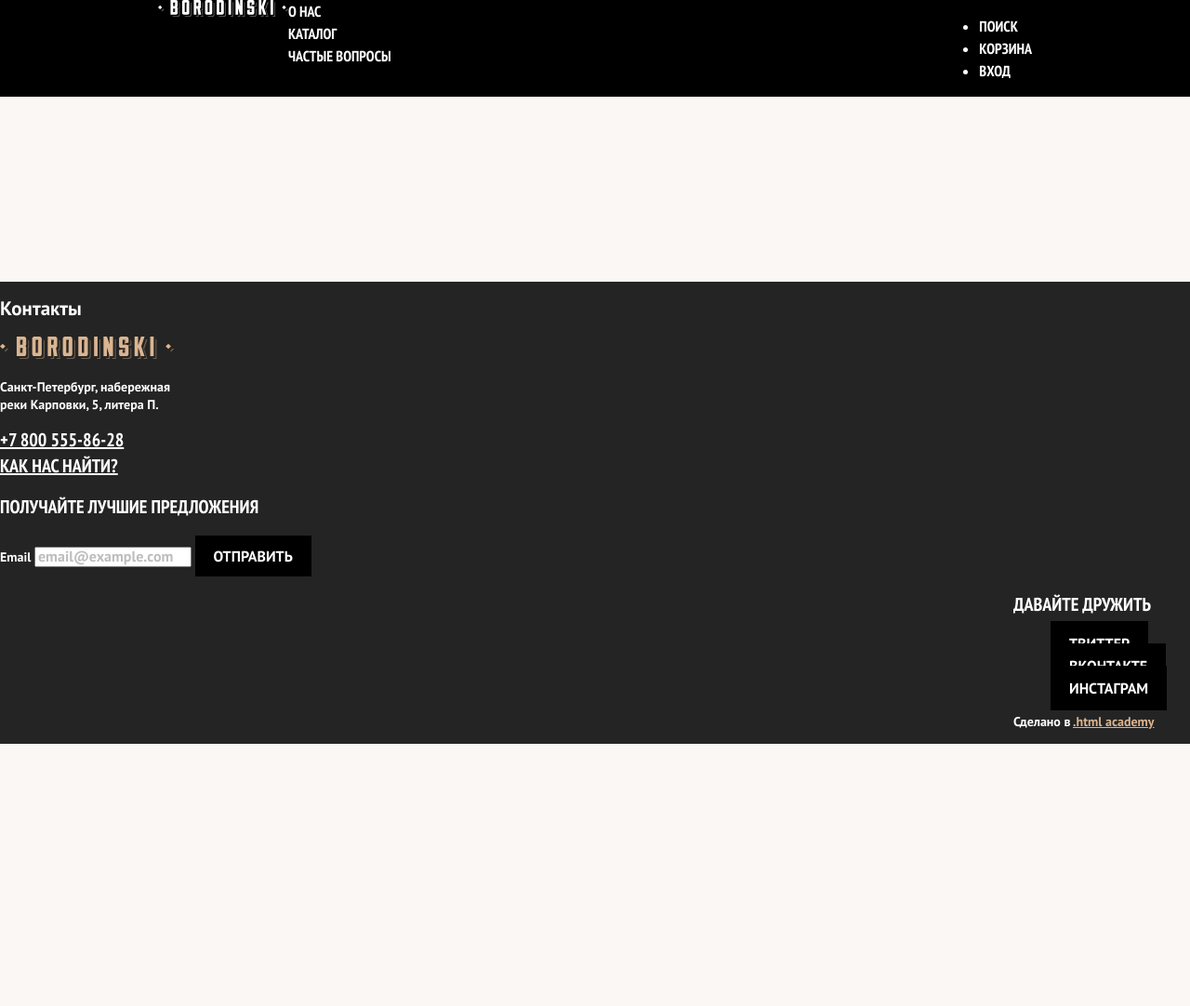
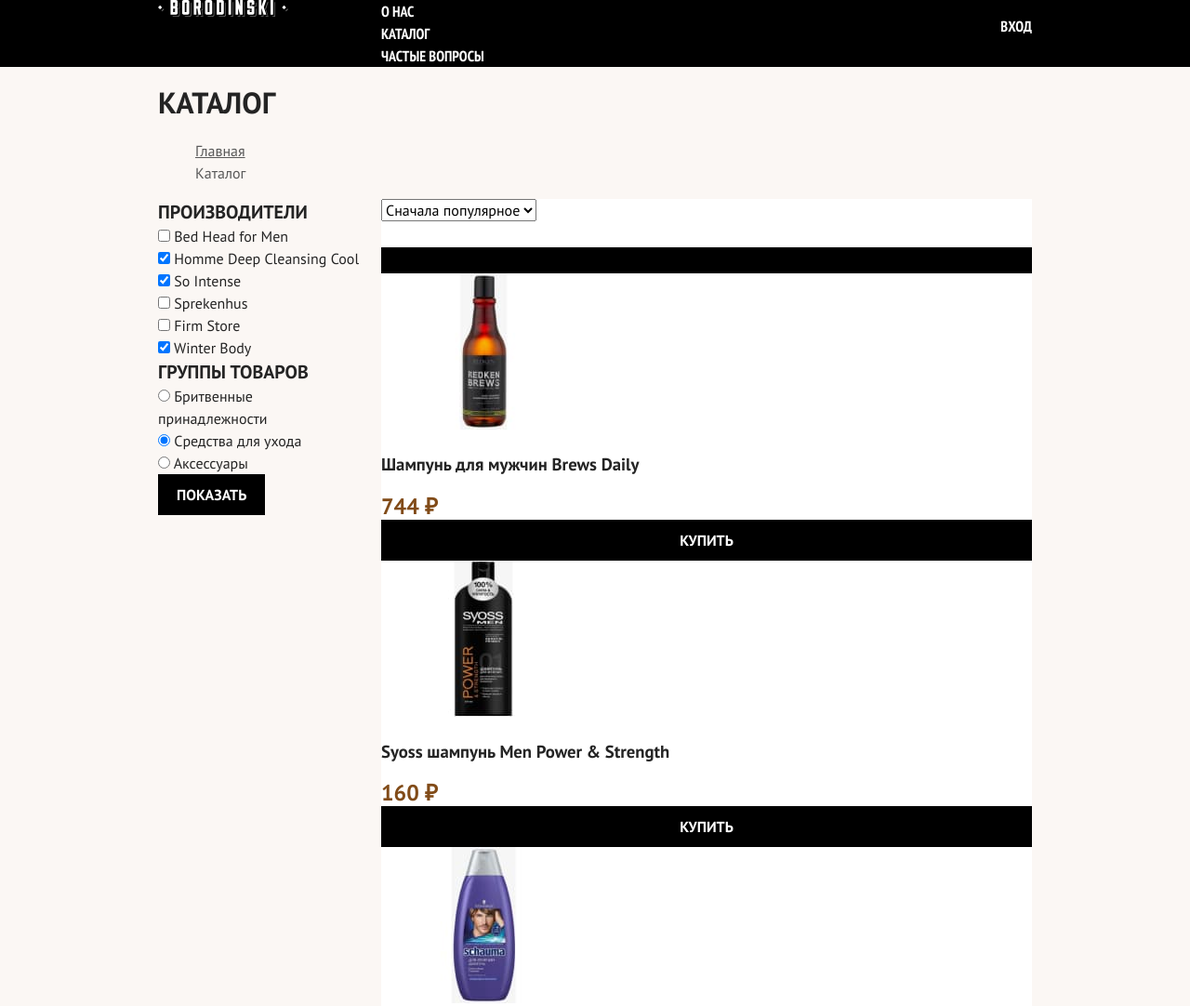
Before and after one commit to webwaffe/barbershop3, a plain HTML site: page catalog.html in a window 1280 px wide. Shown: the top 1082 px of the page at 93% size. Before the commit the page ends 800 px from the top, so only its background shows below. Drawn offline with Linux system fonts and the light colour scheme.

Commit message:
Добавляет сетку страницы каталога

```diff
--- a/catalog.html
+++ b/catalog.html
@@ -42,7 +42,8 @@
         </nav>
     </header>
     <main class="main-container main-inner">
-        <!-- <header class="inner-header">
+      <div class="page-container">
+        <header class="inner-header">
           <h1 class="inner-header-title">Каталог</h1>
           <ul class="breadcrumbs">
             <li class="breadcrumbs-item">
@@ -122,6 +123,7 @@
             </fieldset>
             <button class="button" type="submit">Показать</button>
           </form>
+          <div class="catalog-right-column">
               <div class="sorting-container">
                 <select class="select-control" aria-label="Сортировка">
                 <option value="popular">Сначала популярное</option>
@@ -213,9 +215,12 @@
                 </li>
               </ul>
               <button class="button pagination-show-more" type="button">Показать ещё</button>
-        </section> -->
+            </section>
+            </div>
+          </div>
     </main>
     <footer class="page-footer">
+      <div class="page-footer-container">
         <section class="footer-contacts">
           <h2 class="visually-hidden">Контакты</h2>
           <img class="footer-contacts-logo" src="images/logo/logo-short-dark.svg" alt="Логотип Барбершоп «Бородинский»" width="187" height="24">
@@ -256,6 +261,7 @@
           </ul>
           <p class="about-text">Сделано в <a class="htmlacademy-link" href="https://htmlacademy.ru/">.html academy</a></p>
         </section>
+      </div>
     </footer>
 </body>
 </html>
--- a/css/style.css
+++ b/css/style.css
@@ -23,7 +23,7 @@
   }
 
 
-/* .visually-hidden:not(:focus):not(:active),
+.visually-hidden:not(:focus):not(:active),
 input[type="checkbox"].visually-hidden,
 input[type="radio"].visually-hidden {
   position: absolute;
@@ -36,7 +36,7 @@ input[type="radio"].visually-hidden {
   clip-path: inset(100%);
   clip: rect(0 0 0 0);
   overflow: hidden;
-} */
+}
 
 *,
 *::before,
@@ -81,6 +81,7 @@ img {
   text-transform: uppercase;
   border: none;
   padding: 14px 20px;
+  display: block;
 }
 
 .button-feedback {
@@ -104,6 +105,12 @@ img {
   margin: 0 auto;
 }
 
+.navigation-logo {
+  width: 140px;
+  margin-right: 100px;
+}
+
+
 .navigation-list {
   width: 430px;
   margin: 0;
@@ -114,6 +121,7 @@ img {
 .navigation-user {
   max-width: 250px;
   margin-left: auto;
+  list-style: none;
 }
 
 .navigation-link {
@@ -184,6 +192,8 @@ img {
 
 .services-list {
   list-style: none;
+  margin: 0;
+  padding: 0;
 }
 
 .services {
@@ -312,9 +322,7 @@ img {
   font-size: 16px;
   font-weight: 700;
   line-height: 24px;
-
 }
-
 
 .main-inner {
 	background-color: #FBF7F4;
@@ -327,15 +335,40 @@ img {
 	text-transform: uppercase;
 }
 
-
 .breadcrumbs {
   color: #242424;
-  /* list-style: none; */
+  list-style: none;
 }
 
 
 .breadcrumbs-link {
   color: #595959;
+}
+
+.catalog-products {
+  display: flex;
+}
+
+
+.catalog-right-column {
+  width: 700px;
+}
+
+.catalog-filter {
+  width: 220px;
+  margin-right: 20px;
+}
+
+.catalog-filter-list {
+  list-style: none;
+  margin: 0;
+  padding: 0;
+}
+
+.catalog-filter-group {
+  border: 0;
+  margin: 0;
+  padding: 0;
 }
 
 .catalog-filter-title {
@@ -353,6 +386,12 @@ img {
 .sorting-container {
   color: #000000;
   background-color: #ffffff;
+}
+
+.product-list {
+  list-style: none;
+  margin: 0;
+  padding: 0;
 }
 
 .product-card {
@@ -378,6 +417,9 @@ img {
 
 .pagination {
   background-color: #ffffff;
+  list-style: none;
+  margin: 0;
+  padding: 0;
 }
 
 .pagination-link {
```
Lines whose indentation alone changed are shown as unchanged.
